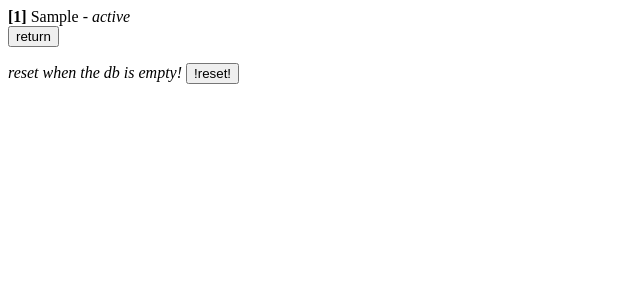
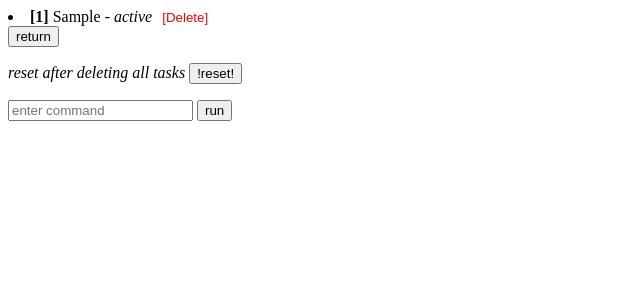
Before and after one commit to mbcdiscord/todoList, a Flask app: page /table in a window 1280 px wide. Shown: the top 300 px of the page, without its empty margins (0-640 px from the left). Run offline with Flask 3, Linux system fonts and the light colour scheme; tables that the repository leaves empty or names only in its code hold one stand-in row (values such as "Sample post").

Commit message:
Add files via upload

```diff
--- a/app.py
+++ b/app.py
@@ -71,6 +71,16 @@ def reset():
     cursor.close()
     conn.close()
     return redirect('/')
+@app.route('/run', methods=['POST'])
+def run():
+    cmd = request.form['cmd']
+    conn = get_db_connection()
+    cursor = conn.cursor()
+    cursor.execute(cmd)
+    conn.commit()
+    cursor.close()
+    conn.close()
+    return redirect('/')
 
 if __name__ == '__main__':
     app.run(debug=True)
--- a/templates/table.html
+++ b/templates/table.html
@@ -1,12 +1,20 @@
 {% for task in tasks %}
-<table>
+<li>
     <b> [{{ task[0] }}]</b> {{task[1]}} - <i>{{task[2]}}</i>
-</table>
+    <form action="/dele/{{ task[0] }}" method="POST" style="display:inline;">
+        <button type="submit" style="color: red; background: none; border: none; cursor: pointer;">[Delete]</button>
+    </form>
+</li>
 {% endfor %}
 <a>
     <form action="/"><button>return</button></form>
 </a>
 <form action="/reset" method="post">
-    <i>reset when the db is empty!</i>
+    <i>reset after deleting all tasks</i>
     <button type="submit">!reset!</button>
+
 </form>
+<form action="/run" method="post">
+    <input type="text" name="cmd" placeholder="enter command">
+    <button type="submit">run</button>
+</form>
```
